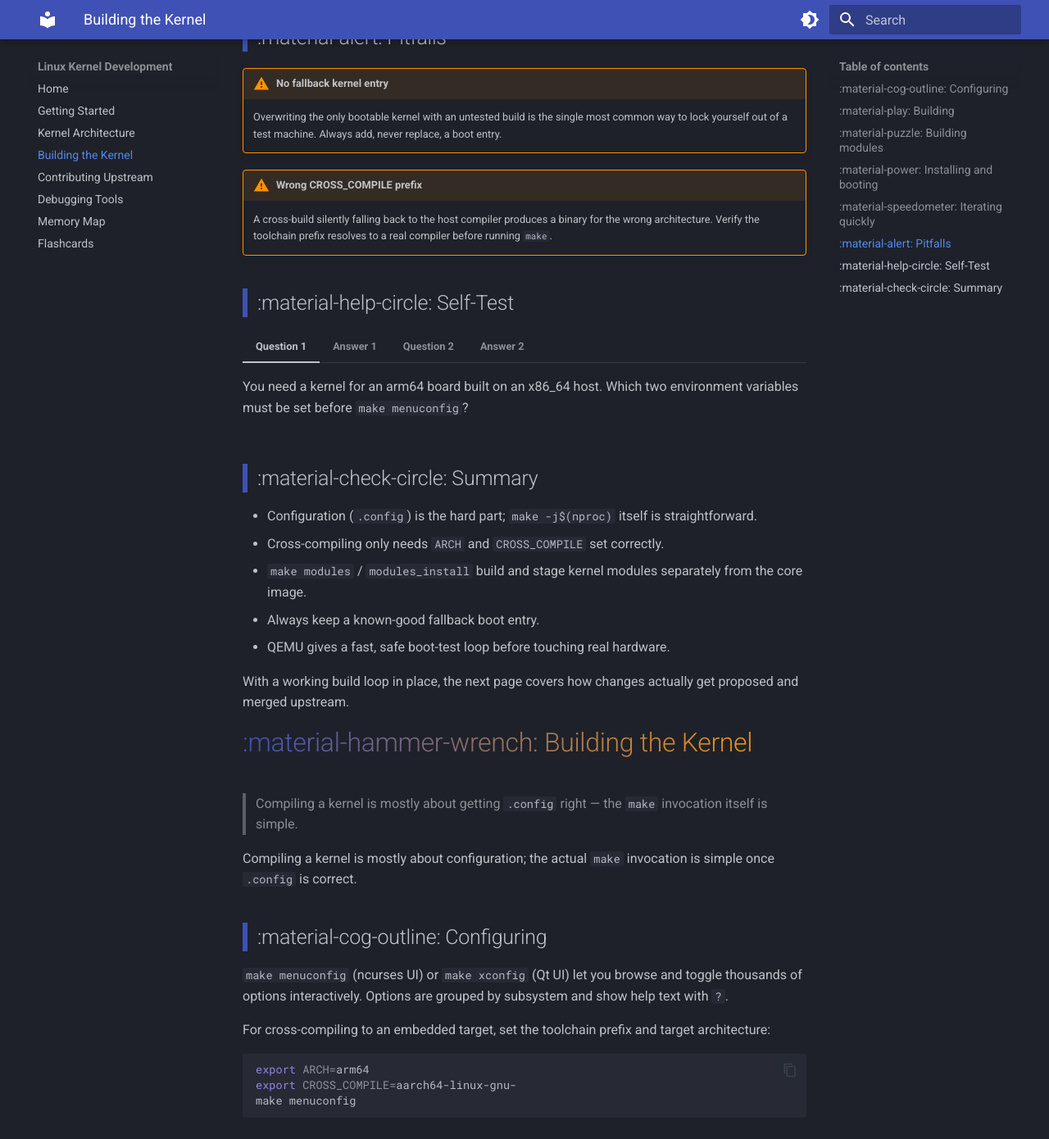
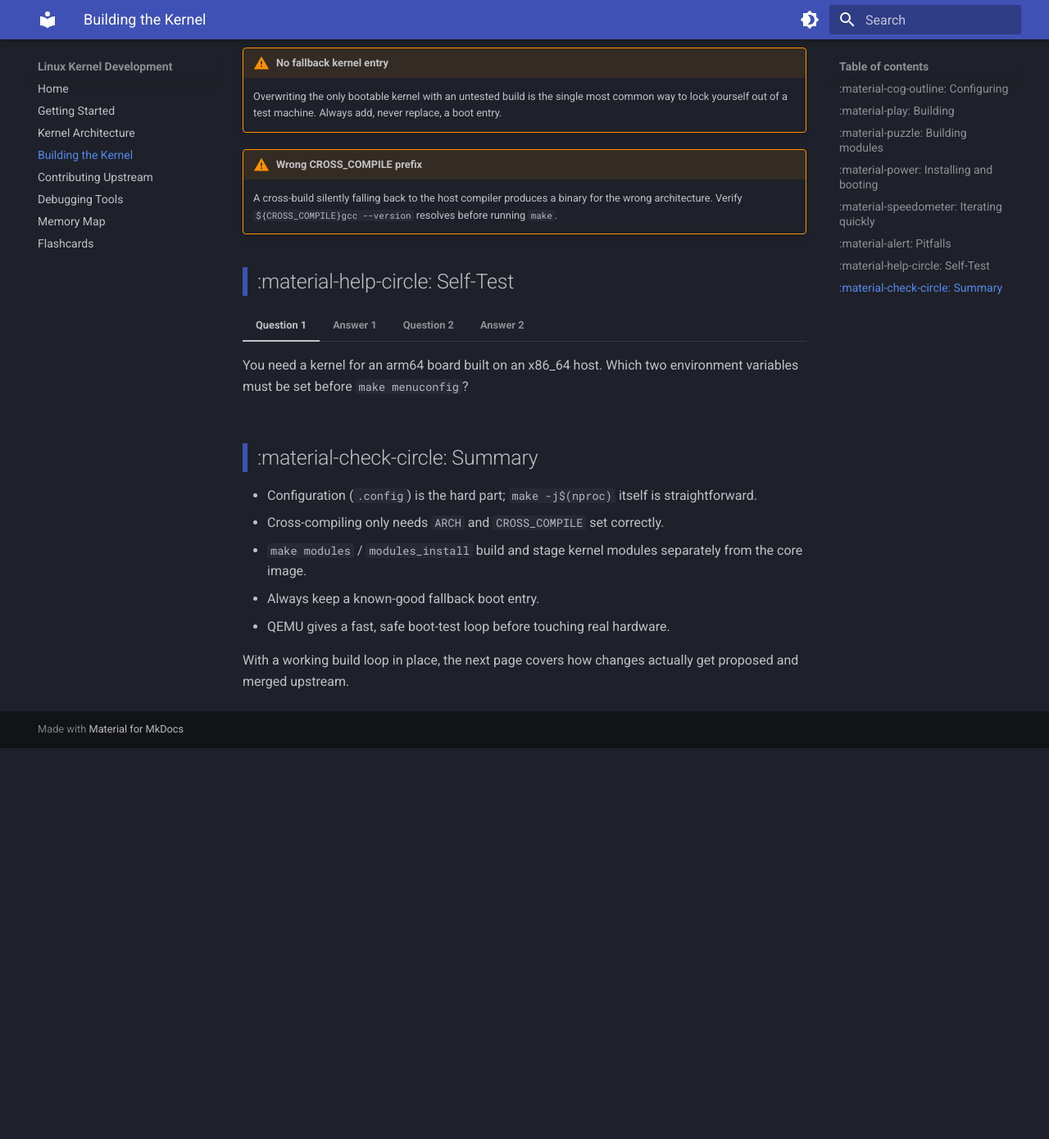
Before and after one commit to AI-Maddy/linux-kernel-development, an MkDocs documentation site: the page built from docs/building-the-kernel.md, in a window 1280 px wide and 1400 px high, scrolled down 1422 px. Shown: the top 1390 px of the window at 82% size. Built offline with MkDocs 1.6.1 and Material for MkDocs 9.7.7, drawn with Linux system fonts in a browser that asks for light colours; after the commit the page ends 2335 px from its top, so only the background shows below that; some of the changed text lies outside the part shown.

Commit message:
Fix duplicated content in building-the-kernel.md

````diff
--- a/docs/building-the-kernel.md
+++ b/docs/building-the-kernel.md
@@ -1,82 +1,6 @@
 # :material-hammer-wrench: Building the Kernel
 
-> Compiling a kernel is mostly about getting `.config` right — the `make` invocation itself is simple.
-
-Compiling a kernel is mostly about configuration; the actual `make` invocation is simple once `.config` is correct.
-
-## :material-cog-outline: Configuring
-
-`make menuconfig` (ncurses UI) or `make xconfig` (Qt UI) let you browse and toggle thousands of options interactively. Options are grouped by subsystem and show help text with `?`.
-
-For cross-compiling to an embedded target, set the toolchain prefix and target architecture:
-
-```bash
-export ARCH=arm64
-export CROSS_COMPILE=aarch64-linux-gnu-
-make menuconfig
-```
-
-## :material-play: Building
-
-```bash
-make -j$(nproc)
-```
-
-This produces `vmlinux` (the uncompressed ELF image, useful for debugging) and an architecture-specific bootable image such as `arch/x86/boot/bzImage` or `arch/arm64/boot/Image`.
-
-## :material-puzzle: Building modules
-
-Out-of-tree or in-tree modules can be built separately:
-
-```bash
-make modules
-make modules_install INSTALL_MOD_PATH=/path/to/rootfs
-```
-
-## :material-power: Installing and booting
-
-!!! warning "Always keep a fallback"
-    On a test VM, copy the image and modules, update the bootloader entry (GRUB, extlinux, or U-Boot depending on target), and reboot. Keep the previous working kernel available as a fallback boot entry — a bad `.config` can otherwise leave a device unbootable.
-
-## :material-speedometer: Iterating quickly
-
-!!! success "Faster rebuild loop"
-    `ccache` and `make -j` with a high parallelism count noticeably cut rebuild time. QEMU (`qemu-system-x86_64 -kernel arch/x86/boot/bzImage`) lets you boot-test changes in seconds without touching physical hardware.
-
-## :material-alert: Pitfalls
-
-!!! warning "No fallback kernel entry"
-    Overwriting the only bootable kernel with an untested build is the single most common way to lock yourself out of a test machine. Always add, never replace, a boot entry.
-
-!!! warning "Wrong CROSS_COMPILE prefix"
-    A cross-build silently falling back to the host compiler produces a binary for the wrong architecture. Verify the toolchain prefix resolves to a real compiler before running `make`.
-
-## :material-help-circle: Self-Test
-
-=== "Question 1"
-    You need a kernel for an arm64 board built on an x86_64 host. Which two environment variables must be set before `make menuconfig`?
-
-=== "Answer 1"
-    `ARCH=arm64` and `CROSS_COMPILE=aarch64-linux-gnu-` (or the equivalent toolchain prefix).
-
-=== "Question 2"
-    Why boot-test with QEMU before flashing real hardware?
-
-=== "Answer 2"
-    QEMU lets you catch a kernel that fails to boot in seconds, without risking bricking physical hardware or losing access to a real device.
-
-## :material-check-circle: Summary
-
-- Configuration (`.config`) is the hard part; `make -j$(nproc)` itself is straightforward.
-- Cross-compiling only needs `ARCH` and `CROSS_COMPILE` set correctly.
-- `make modules` / `modules_install` build and stage kernel modules separately from the core image.
-- Always keep a known-good fallback boot entry.
-- QEMU gives a fast, safe boot-test loop before touching real hardware.
-
-With a working build loop in place, the next page covers how changes actually get proposed and merged upstream.
-# :material-hammer-wrench: Building the Kernel
-
-> Compiling a kernel is mostly about getting `.config` right — the `make` invocation itself is simple.
+Compiling a kernel is mostly about getting `.config` right — the `make` invocation itself is simple.
 
 Compiling a kernel is mostly about configuration; the actual `make` invocation is simple once `.config` is correct.
 
````
